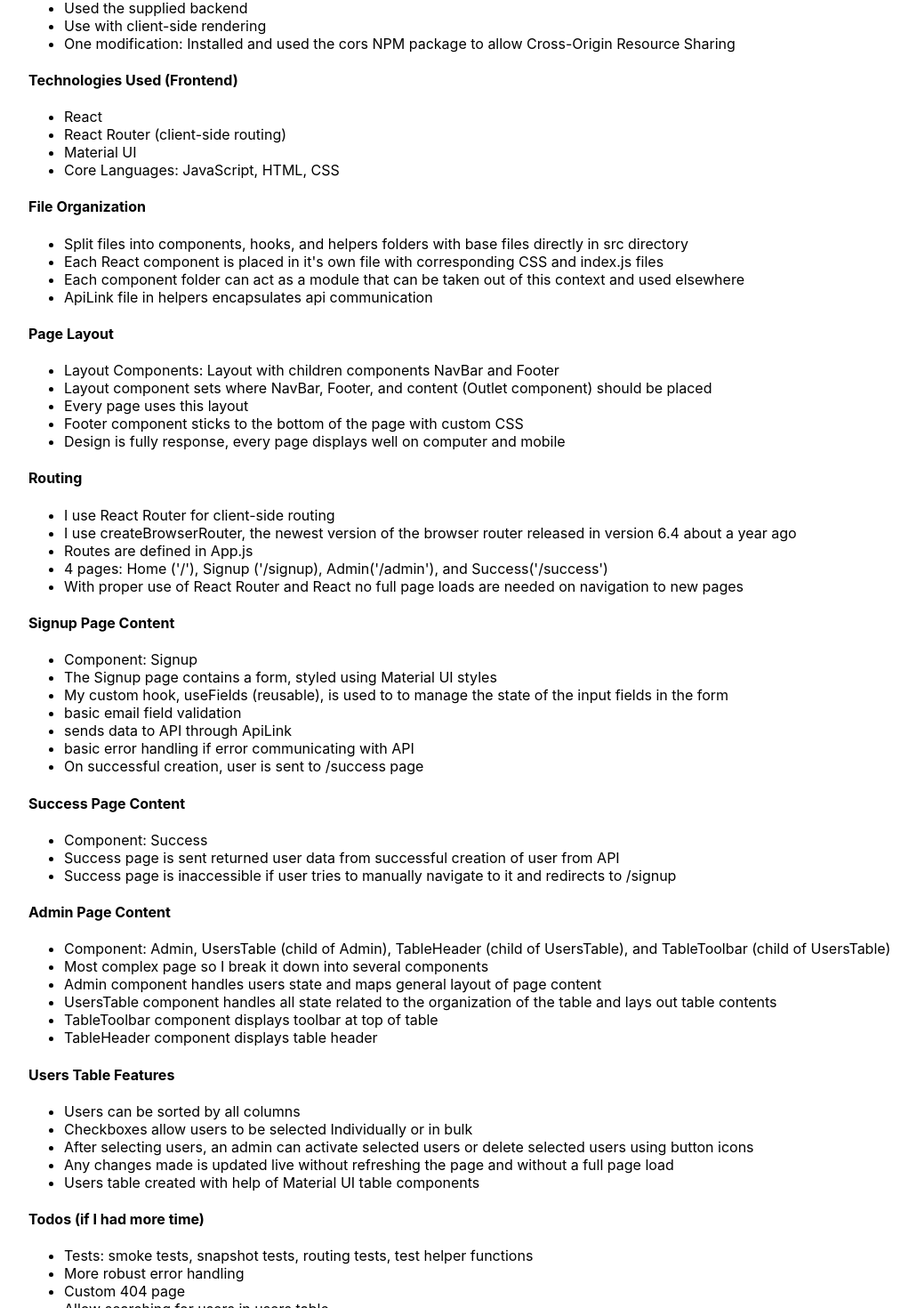
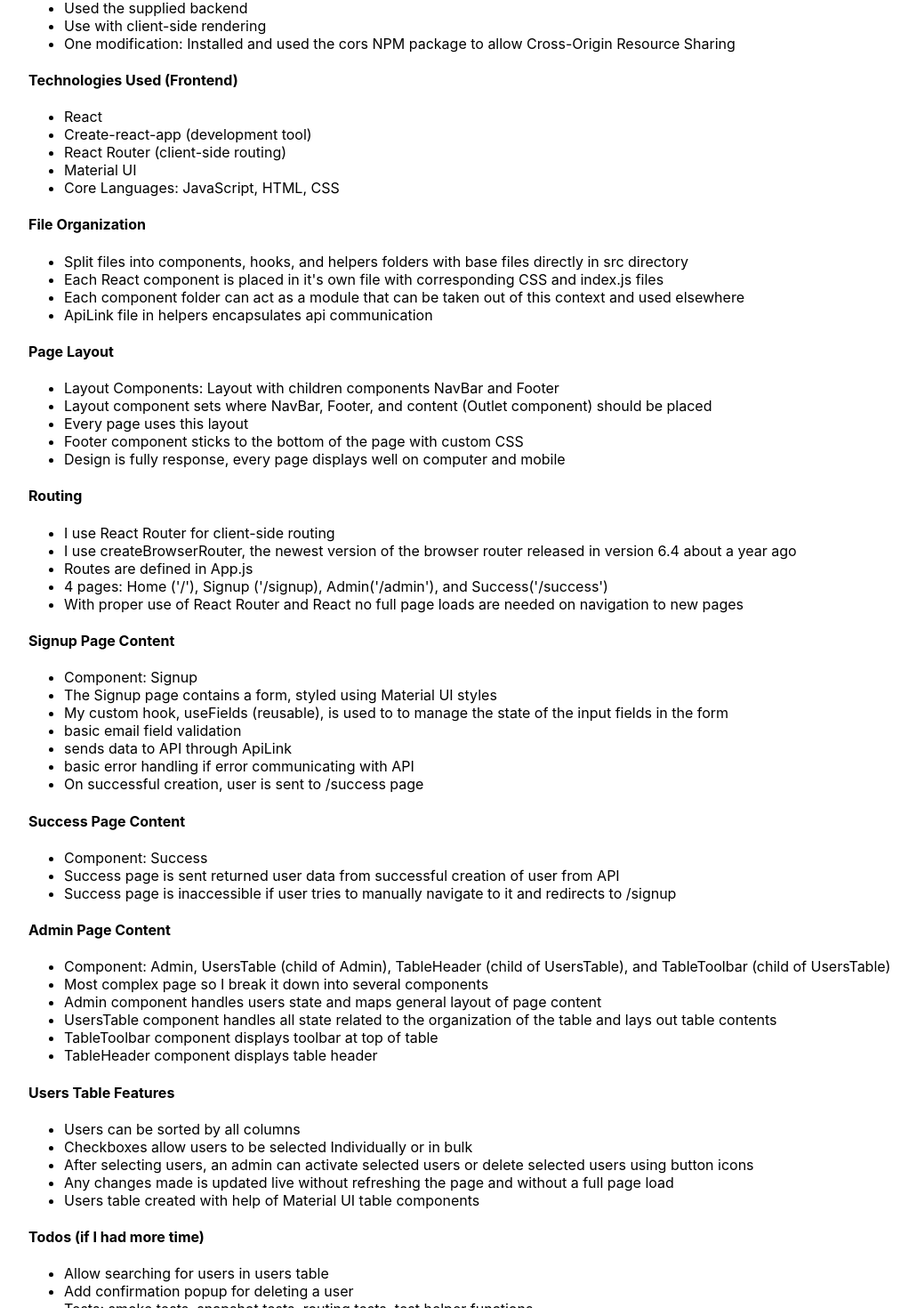
Before and after one commit to dtressel/49-3_Yodlr_Challenge_frontend, a React (Create React App) app: page / in a window 1280 px wide. Shown: the part 296-1766 px from the top of the page at 89% size, without its empty margins (32-1063 px from the left). Built offline with nearby package versions, Linux system fonts and the light colour scheme; no server answers.

Commit message:
added to outline

```diff
--- a/src/components/Home/Home.js
+++ b/src/components/Home/Home.js
@@ -19,6 +19,7 @@ const Home = () => {
       <h4>Technologies Used (Frontend)</h4>
       <ul>
         <li>React</li>
+        <li>Create-react-app (development tool)</li>
         <li>React Router (client-side routing)</li>
         <li>Material UI</li>
         <li>Core Languages: JavaScript, HTML, CSS</li>
@@ -81,10 +82,11 @@ const Home = () => {
       </ul>
       <h4>Todos (if I had more time)</h4>
       <ul>
+        <li>Allow searching for users in users table</li>
+        <li>Add confirmation popup for deleting a user</li>
         <li>Tests: smoke tests, snapshot tests, routing tests, test helper functions</li>
         <li>More robust error handling</li>
         <li>Custom 404 page</li>
-        <li>Allow searching for users in users table</li>
       </ul>
     </div>
   )
```
